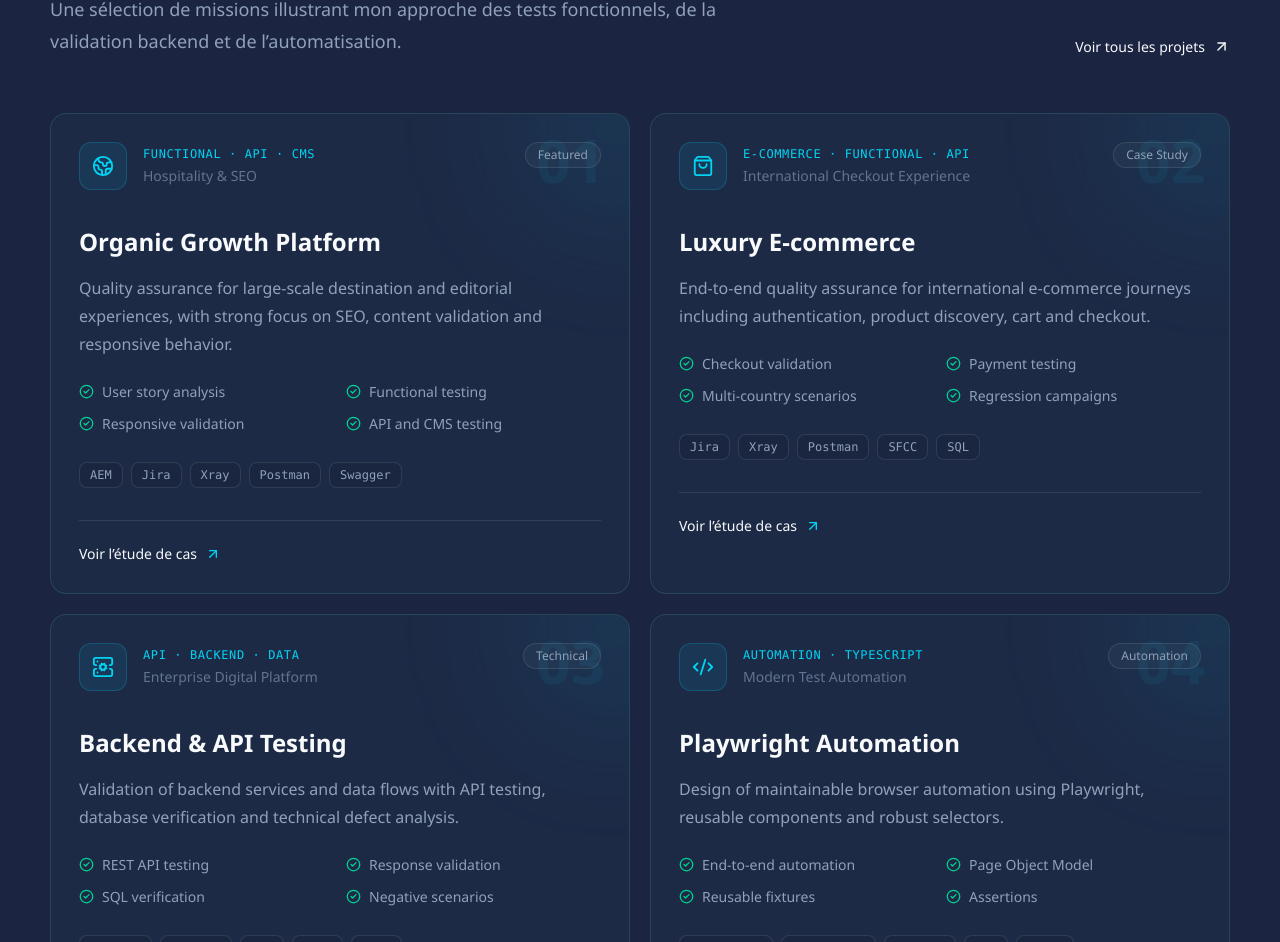
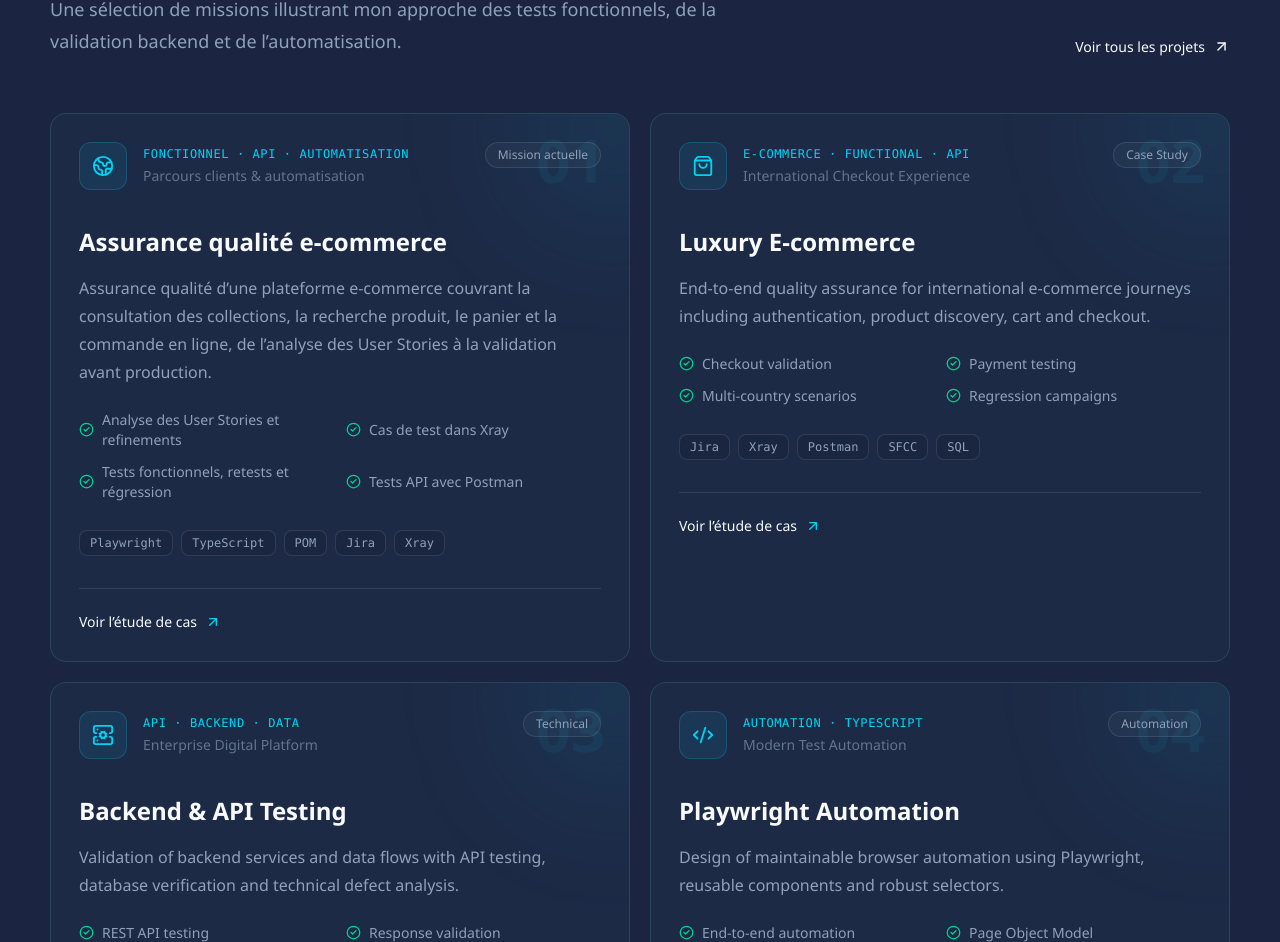
Before and after one commit to haboullail/qa-portfolio, a Next.js app: page / in a window 1280 px wide. Shown: the part 1335-2277 px from the top of the page. Built offline with nearby package versions, Linux system fonts and the light colour scheme.

Commit message:
Update e-commerce QA project

```diff
--- a/components/sections/Projects.tsx
+++ b/components/sections/Projects.tsx
@@ -70,6 +70,15 @@ export default function Projects() {
         <div className="mt-14 grid gap-5 lg:grid-cols-2">
           {projects.map((project, index) => {
             const Icon = icons[index] ?? Code2;
+            const localizedProject = language === "fr" ? {
+              ...project,
+              title: project.titleFr ?? project.title,
+              subtitle: project.subtitleFr ?? project.subtitle,
+              category: project.categoryFr ?? project.category,
+              description: project.descriptionFr ?? project.description,
+              highlights: project.highlightsFr ?? project.highlights,
+              status: project.statusFr ?? project.status,
+            } : project;
 
             return (
               <motion.article
@@ -112,34 +121,34 @@ export default function Projects() {
 
                     <div>
                       <p className="font-mono text-xs uppercase tracking-wider text-cyan-400">
-                        {project.category}
+                        {localizedProject.category}
                       </p>
 
                       <p className="mt-1 text-sm text-slate-500">
-                        {project.subtitle}
+                        {localizedProject.subtitle}
                       </p>
                     </div>
                   </div>
 
                   <span className="rounded-full border border-white/10 bg-white/[0.03] px-3 py-1 text-xs text-slate-400">
-                    {project.status}
+                    {localizedProject.status}
                   </span>
                 </div>
 
                 {/* TITLE */}
 
                 <h3 className="relative mt-9 text-2xl font-semibold">
-                  {project.title}
+                  {localizedProject.title}
                 </h3>
 
                 <p className="relative mt-4 leading-7 text-slate-400">
-                  {project.description}
+                  {localizedProject.description}
                 </p>
 
                 {/* HIGHLIGHTS */}
 
                 <ul className="relative mt-6 grid gap-3 sm:grid-cols-2">
-                  {project.highlights
+                  {localizedProject.highlights
                     .slice(0, 4)
                     .map((highlight) => (
                       <li
--- a/data/projects.ts
+++ b/data/projects.ts
@@ -8,35 +8,54 @@ export type Project = {
   highlights: string[];
   technologies: string[];
   status: string;
+  titleFr?: string;
+  subtitleFr?: string;
+  categoryFr?: string;
+  descriptionFr?: string;
+  highlightsFr?: string[];
+  statusFr?: string;
 };
 
 export const projects: Project[] = [
   {
     id: 1,
-    slug: "accor-organic-growth",
-    title: "Organic Growth Platform",
-    subtitle: "Hospitality & SEO",
-    category: "Functional · API · CMS",
+    slug: "ecommerce-quality-assurance",
+    title: "E-commerce Quality Assurance",
+    titleFr: "Assurance qualité e-commerce",
+    subtitle: "Product journeys & test automation",
+    subtitleFr: "Parcours clients & automatisation",
+    category: "Functional · API · Automation",
+    categoryFr: "Fonctionnel · API · Automatisation",
     description:
-      "Quality assurance for large-scale destination and editorial experiences, with strong focus on SEO, content validation and responsive behavior.",
+      "Quality assurance for an e-commerce platform covering product discovery, search, cart and online ordering, from user story analysis to release validation.",
+    descriptionFr:
+      "Assurance qualité d’une plateforme e-commerce couvrant la consultation des collections, la recherche produit, le panier et la commande en ligne, de l’analyse des User Stories à la validation avant production.",
     highlights: [
-      "User story analysis",
-      "Functional testing",
-      "Responsive validation",
-      "API and CMS testing",
-      "Regression testing",
-      "Defect management",
+      "User story & refinement analysis",
+      "Test cases in Xray",
+      "Functional, retest & regression",
+      "API testing with Postman",
+      "Defect management in Jira",
+      "Playwright framework from scratch",
+    ],
+    highlightsFr: [
+      "Analyse des User Stories et refinements",
+      "Cas de test dans Xray",
+      "Tests fonctionnels, retests et régression",
+      "Tests API avec Postman",
+      "Gestion des anomalies dans Jira",
+      "Framework Playwright from scratch",
     ],
     technologies: [
-      "AEM",
+      "Playwright",
+      "TypeScript",
+      "POM",
       "Jira",
       "Xray",
       "Postman",
-      "Swagger",
-      "BrowserStack",
-      "Jenkins",
     ],
-    status: "Featured",
+    status: "Current mission",
+    statusFr: "Mission actuelle",
   },
 
   {
```
